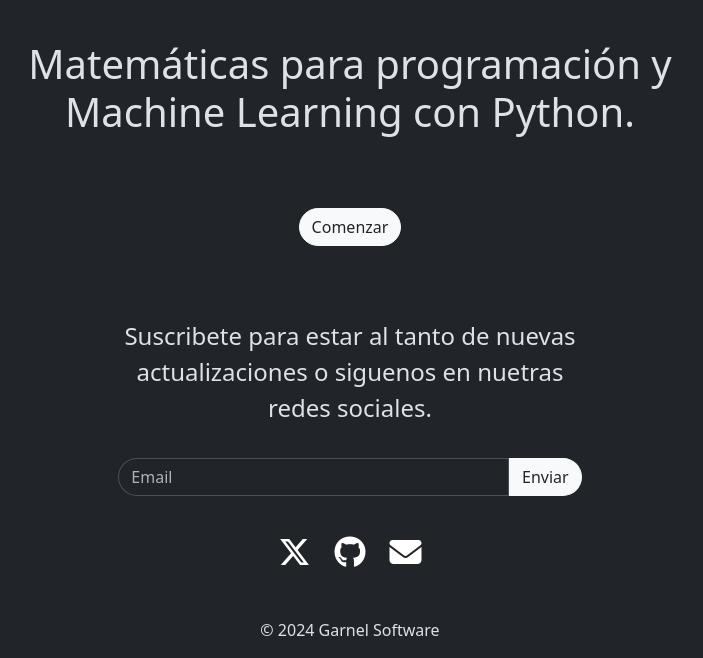
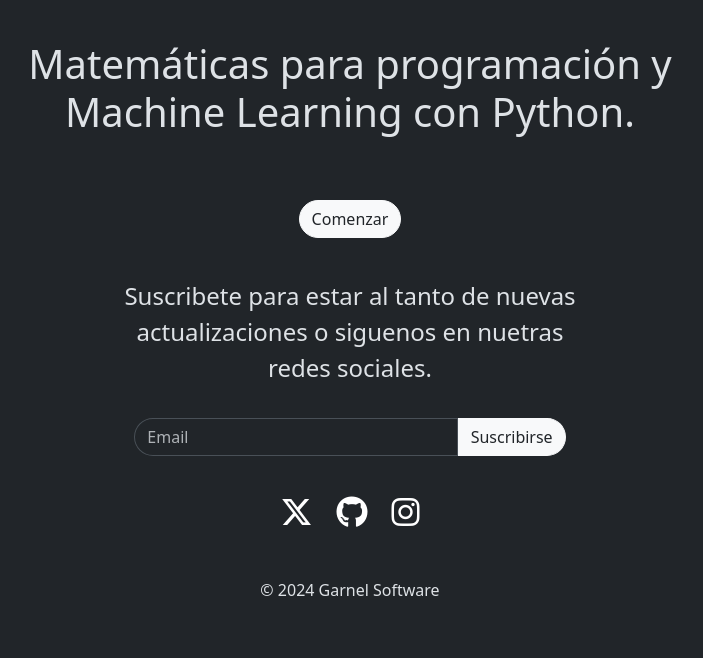
Before and after one commit to Marlon4789/Garnel-Math, a Django app: page / in a window 1280 px wide. Shown: the part 170-828 px from the top of the page, without its empty margins (290-993 px from the left). After the commit the page ends 766 px from the top, so only its background shows below. Run offline with Django 5.2, Linux system fonts and the light colour scheme.

Commit message:
Creando contenido, introduccion y potencia

```diff
--- a/garnelmath/templates/layouts/home.html
+++ b/garnelmath/templates/layouts/home.html
@@ -8,7 +8,7 @@
         <div class="col-md-8 offset-md-2 mt-5 text-center">
             <h1 class="display-5 mt-2"><b>¡Bienvenido a Garnel Math!</b></h1>
             <p class="display-6 my-5">Matemáticas para programación y Machine Learning con Python.</p>
-            <a class="btn btn-light rounded-pill my-4 text-dark" href="{% url 'post_detail' post_id=1 %}">Comenzar</a>
+            <a class="btn btn-light rounded-pill my-3 text-dark" href="{% url 'post_detail' post_id=1 %}">Comenzar</a>
         </div>
     </div>
 </main>
@@ -17,28 +17,28 @@
 <section>
     <div class="container d-flex justify-content-center">
         <div class="row">
-            <div class="col-md-8 offset-md-2 mt-5">
+            <div class="col-md-8 offset-md-2 mt-4">
                 <p class="col-md-8 offset-md-2 text-center fs-4">Suscribete para estar al tanto de nuevas actualizaciones o siguenos en nuetras redes sociales.
                 </p>
 
-                <form action="" class="col-8 offset-md-2 d-flex mb-4 py-3" method="POST">
+                <form action="" class="col-md-8 offset-md-2 d-flex mb-4 p-3" method="POST">
                     {% csrf_token %}
                     <input class="form-control rounded-start-pill" type="email" name="email" id="email" placeholder="Email">
                     <button type="submit" class="btn btn-light text-dark rounded-pill rounded-start">
-                    Enviar
+                    Suscribirse
                     </button>
                 </form>
 
                 <!-- enlaces a redes sociales -->
                 <div class="col mb-5 d-flex justify-content-center gap-4">
-                    <a href="https://x.com/MarlonCuartas11?s=09" target="_blank" rel="noopener noreferrer">
+                    <a href="https://x.com/Garnel_io?t=diyCnYKrZ0hre7epMtYx0Q&s=09" target="_blank" rel="noopener noreferrer">
                         <i class="fa-brands fa-x-twitter link-body-emphasis fs-2"></i>
                     </a>
                     <a href="https://github.com/Marlon4789/Garnel-Math" target="_blank" rel="noopener noreferrer">
                         <i class="fa-brands fa-github link-body-emphasis fs-2"></i>
                     </a>
-                    <a href="https://github.com/Marlon4789/Garnel-Math" target="_blank" rel="noopener noreferrer">
-                        <i class="fa-solid fa-envelope link-body-emphasis fs-2"></i>
+                    <a href="https://www.instagram.com/garnel_oficial?igsh=MXhrdjY2dGl4OWFndA==" target="_blank" rel="noopener noreferrer">
+                        <i class="fa-brands fa-instagram link-body-emphasis fs-2"></i>
                     </a>
                 </div>
 
--- a/mysite/settings.py
+++ b/mysite/settings.py
@@ -95,7 +95,6 @@ DATABASES = {
          'PORT': '3306',
          'OPTIONS': {
              'charset': 'utf8mb4',
-             'sql_mode': 'traditional',  # Puedes ajustar esta configuración según tus necesidades
          },
      }
 }
```
Also changed, not shown: garnelmath/templates/content/post_detail.html (+2 -7 lines).
